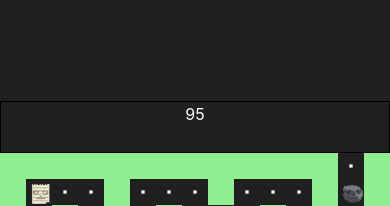
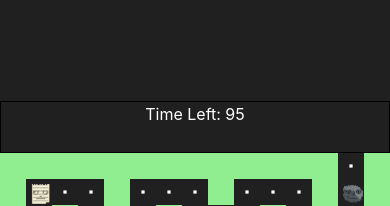
Before and after one commit to thatguytime/CSCI401--Rock-Paper-Scissors-Dash, a React (Vite) app: page /canvas in a window 390 px wide. Shown: the top 206 px of the page. Built offline with nearby package versions, Linux system fonts and the light colour scheme.

Commit message:
fixed mobile issue

```diff
--- a/src/Styles/main.css
+++ b/src/Styles/main.css
@@ -247,9 +247,9 @@ h1 {
     overflow: hidden;
 }
 
-body {
+/* body {
     overflow: hidden;
-}
+} */
 
 canvas {
     margin: 0;
--- a/src/maps/clock.js
+++ b/src/maps/clock.js
@@ -3,7 +3,7 @@ let countDownTime = 100; // how many seconds are left
 function clock() {
 
 
-    let timerElement = document.getElementById("timer"); //display it
+    let timerElement = document.getElementById("time-left"); //display it
 
     console.log(timerElement)
 
--- a/src/maps/levels.js
+++ b/src/maps/levels.js
@@ -340,6 +340,7 @@ function runCanvas(level) {
       if (Math.hypot(paper.position.x - pellet.positionX, paper.position.y - pellet.positionY) < 10) {
         pellets.splice(pellets.indexOf(pellet), 1)
         // score gets updated here
+        score(10)
       }
 
       // triggers next level if you collect all the pellets
@@ -395,6 +396,13 @@ function characterMeetsBrick({ circle, rectangle }) {
   )
 }
 
+// keep track of score
+let playerScore = 0
+function score(points) {
+  playerScore += points
+  console.log("Current Points: " + playerScore)
+}
+
 
 
 export default runCanvas
--- a/src/pages/Canvas.jsx
+++ b/src/pages/Canvas.jsx
@@ -18,7 +18,7 @@ export default function Canvas(props) {
 
     return (
         <>
-            <div id="timer"></div>
+            <div id="timer">Time Left: <span id="time-left"></span></div>
             <div id="score"></div>
             <canvas id="myCanvas" width="600" height="600"></canvas>
 
```
